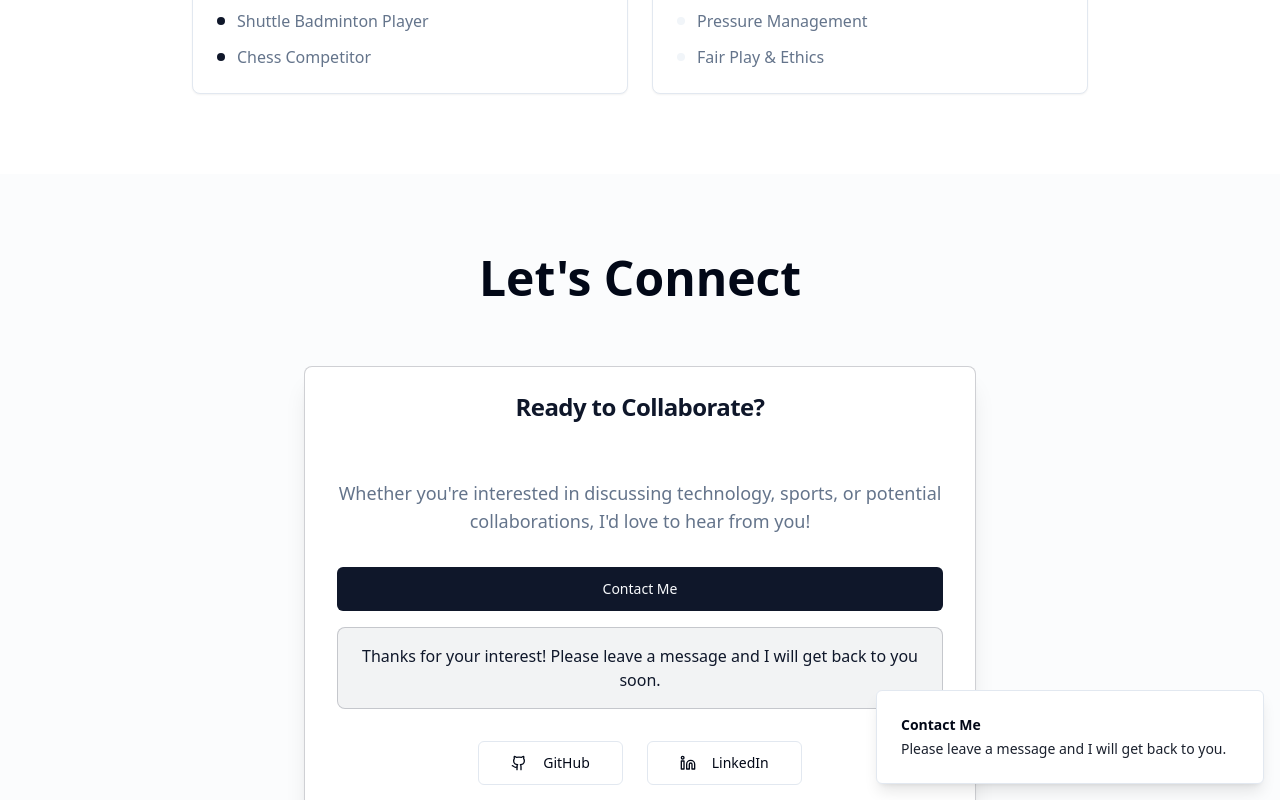
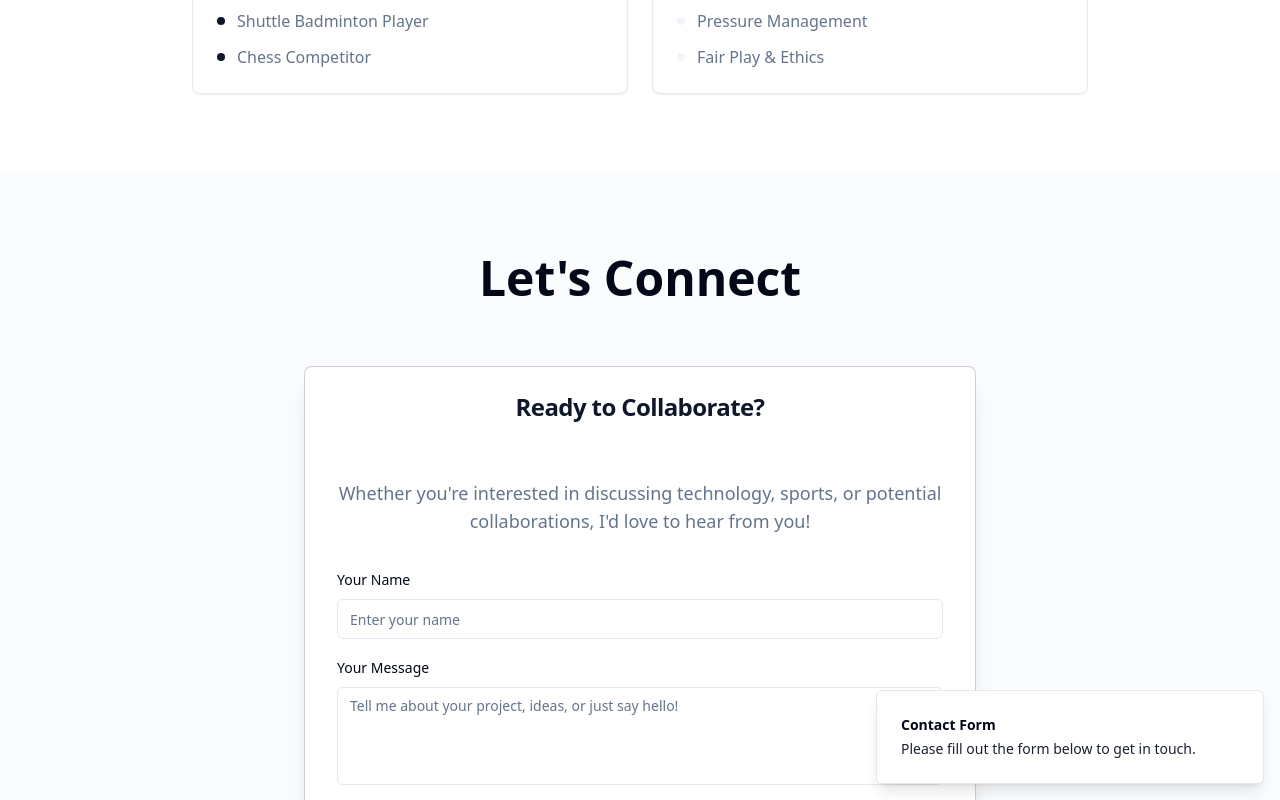
Before and after one commit to Anish-2024/anishs-tech-journey, a React (Vite) app: page / in a window 1280 px wide. Both pictures are taken after a click on the button "Contact Me". Shown: the part 3471-4271 px from the top of the page. Built offline with nearby package versions, Linux system fonts and the light colour scheme.

Commit message:
Add contact form modification
Modify the contact form to include the user's name in the message and display the message on the user's email.

```diff
--- a/src/components/Contact.tsx
+++ b/src/components/Contact.tsx
@@ -2,18 +2,46 @@
 import { useState } from "react";
 import { Card, CardContent, CardHeader, CardTitle } from "@/components/ui/card";
 import { Button } from "@/components/ui/button";
-import { Github, Linkedin } from "lucide-react";
+import { Input } from "@/components/ui/input";
+import { Textarea } from "@/components/ui/textarea";
+import { Label } from "@/components/ui/label";
+import { Github, Linkedin, Send } from "lucide-react";
 import { useToast } from "@/hooks/use-toast";
 
 const Contact = () => {
   const [showForm, setShowForm] = useState(false);
+  const [formData, setFormData] = useState({
+    name: "",
+    message: ""
+  });
+  const [isSubmitted, setIsSubmitted] = useState(false);
   const { toast } = useToast();
 
   const handleContactClick = () => {
     setShowForm(true);
     toast({
-      title: "Contact Me",
-      description: "Please leave a message and I will get back to you.",
+      title: "Contact Form",
+      description: "Please fill out the form below to get in touch.",
+    });
+  };
+
+  const handleSubmit = (e: React.FormEvent) => {
+    e.preventDefault();
+    if (formData.name.trim() && formData.message.trim()) {
+      setIsSubmitted(true);
+      toast({
+        title: "Message Sent!",
+        description: `Thank you ${formData.name}! I'll get back to you soon.`,
+      });
+      console.log("Message from:", formData.name);
+      console.log("Message content:", formData.message);
+    }
+  };
+
+  const handleInputChange = (e: React.ChangeEvent<HTMLInputElement | HTMLTextAreaElement>) => {
+    setFormData({
+      ...formData,
+      [e.target.name]: e.target.value
     });
   };
 
@@ -36,6 +64,7 @@ const Contact = () => {
                 Whether you're interested in discussing technology, sports, or potential collaborations, I'd love to hear from you!
               </p>
 
+              {!showForm ? (
                 <div className="space-y-4 mb-8">
                   <Button
                     onClick={handleContactClick}
@@ -44,15 +73,62 @@ const Contact = () => {
                   >
                     Contact Me
                   </Button>
+                </div>
+              ) : (
+                <div className="space-y-6 mb-8">
+                  {!isSubmitted ? (
+                    <form onSubmit={handleSubmit} className="space-y-4 text-left">
+                      <div className="space-y-2">
+                        <Label htmlFor="name">Your Name</Label>
+                        <Input
+                          id="name"
+                          name="name"
+                          type="text"
+                          placeholder="Enter your name"
+                          value={formData.name}
+                          onChange={handleInputChange}
+                          required
+                        />
+                      </div>
 
-                {showForm && (
-                  <div className="p-4 bg-primary/5 rounded-lg border border-primary/20">
-                    <p className="text-primary font-medium">
-                      Thanks for your interest! Please leave a message and I will get back to you soon.
+                      <div className="space-y-2">
+                        <Label htmlFor="message">Your Message</Label>
+                        <Textarea
+                          id="message"
+                          name="message"
+                          placeholder="Tell me about your project, ideas, or just say hello!"
+                          value={formData.message}
+                          onChange={handleInputChange}
+                          rows={4}
+                          required
+                        />
+                      </div>
+
+                      <Button
+                        type="submit"
+                        size="lg"
+                        className="w-full hover:scale-105 transition-all duration-300"
+                      >
+                        <Send className="mr-2 h-4 w-4" />
+                        Send Message
+                      </Button>
+                    </form>
+                  ) : (
+                    <div className="p-6 bg-primary/5 rounded-lg border border-primary/20">
+                      <h3 className="text-xl font-semibold text-primary mb-2">
+                        Thank you, {formData.name}!
+                      </h3>
+                      <p className="text-muted-foreground mb-4">
+                        Your message has been received. I'll get back to you soon!
                       </p>
+                      <div className="text-left bg-background/50 p-4 rounded border">
+                        <p className="text-sm text-muted-foreground mb-2">Message Preview:</p>
+                        <p className="font-medium">{formData.message}</p>
+                      </div>
                     </div>
                   )}
                 </div>
+              )}
 
               <div className="flex justify-center space-x-6">
                 <Button
```
Lines whose indentation alone changed are shown as unchanged.
